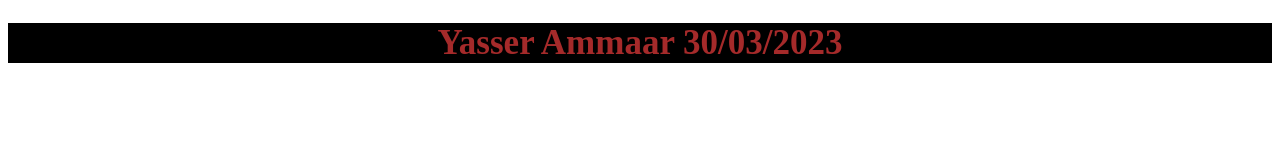
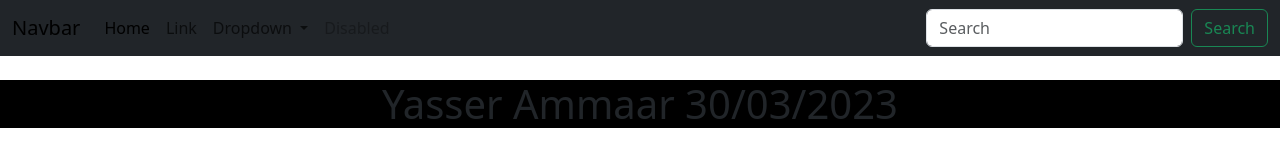
Before and after one commit to Bonetch00/Verifica, a plain HTML site: page index.html in a window 1280 px wide. Drawn offline with nearby package versions, Linux system fonts and the light colour scheme.

Commit message:
added navbar dark

```diff
--- a/css/style.css
+++ b/css/style.css
@@ -1,6 +1,6 @@
 h1{
     text-align: center;
     font-size: 35px;
-    color: brown;
+    color: red;
     background-color: black;
 }
--- a/index.html
+++ b/index.html
@@ -5,10 +5,50 @@
     <meta http-equiv="X-UA-Compatible" content="IE=edge">
     <meta name="viewport" content="width=device-width, initial-scale=1.0">
     <link rel="stylesheet" href="css/style.css">
+    <link href="https://cdn.jsdelivr.net/npm/bootstrap@5.3.0-alpha2/dist/css/bootstrap.min.css" rel="stylesheet" integrity="sha384-aFq/bzH65dt+w6FI2ooMVUpc+21e0SRygnTpmBvdBgSdnuTN7QbdgL+OapgHtvPp" crossorigin="anonymous">
     <title>Document</title>
 </head>
 <body>
-    <h1>Yasser Ammaar 30/03/2023</h1>
 
+    <nav class="navbar navbar-expand-lg bg-dark text-danger">
+        <div class="container-fluid">
+          <a class="navbar-brand" href="#">Navbar</a>
+          <button class="navbar-toggler" type="button" data-bs-toggle="collapse" data-bs-target="#navbarSupportedContent" aria-controls="navbarSupportedContent" aria-expanded="false" aria-label="Toggle navigation">
+            <span class="navbar-toggler-icon"></span>
+          </button>
+          <div class="collapse navbar-collapse" id="navbarSupportedContent">
+            <ul class="navbar-nav me-auto mb-2 mb-lg-0">
+              <li class="nav-item">
+                <a class="nav-link active" aria-current="page" href="#">Home</a>
+              </li>
+              <li class="nav-item">
+                <a class="nav-link" href="#">Link</a>
+              </li>
+              <li class="nav-item dropdown">
+                <a class="nav-link dropdown-toggle" href="#" role="button" data-bs-toggle="dropdown" aria-expanded="false">
+                  Dropdown
+                </a>
+                <ul class="dropdown-menu">
+                  <li><a class="dropdown-item" href="#">Action</a></li>
+                  <li><a class="dropdown-item" href="#">Another action</a></li>
+                  <li><hr class="dropdown-divider"></li>
+                  <li><a class="dropdown-item" href="#">Something else here</a></li>
+                </ul>
+              </li>
+              <li class="nav-item">
+                <a class="nav-link disabled">Disabled</a>
+              </li>
+            </ul>
+            <form class="d-flex" role="search">
+              <input class="form-control me-2" type="search" placeholder="Search" aria-label="Search">
+              <button class="btn btn-outline-success" type="submit">Search</button>
+            </form>
+          </div>
+        </div>
+      </nav>
+      <br>
+      <h1>Yasser Ammaar 30/03/2023</h1>
+
+    <script src="https://cdn.jsdelivr.net/npm/bootstrap@5.3.0-alpha2/dist/js/bootstrap.bundle.min.js" integrity="sha384-qKXV1j0HvMUeCBQ+QVp7JcfGl760yU08IQ+GpUo5hlbpg51QRiuqHAJz8+BrxE/N" crossorigin="anonymous"></script>
 </body>
 </html>
```
